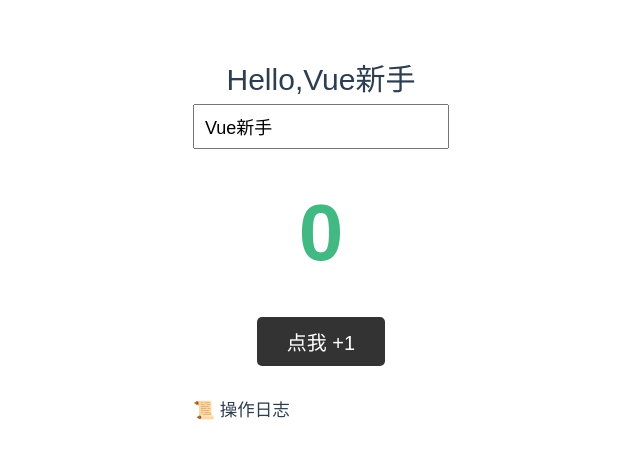
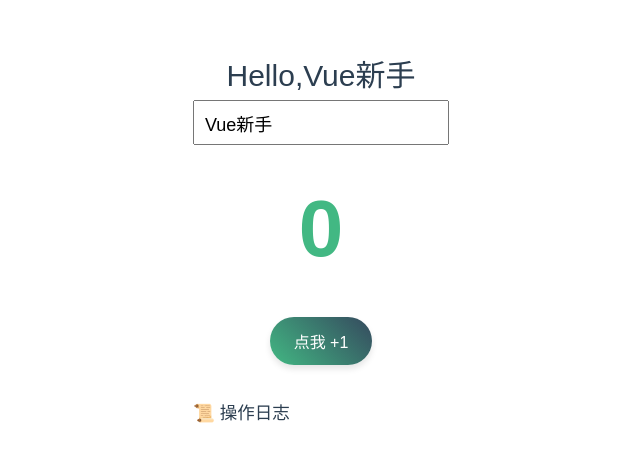
Before and after one commit to Terran-111/hello-vue, a Vue app: page / in a window 1280 px wide. Shown: the part 190-652 px from the top of the page, without its empty margins (191-831 px from the left). Built offline with nearby package versions, Linux system fonts and the light colour scheme.

Commit message:
增加Button组件功能

```diff
--- a/src/App.vue
+++ b/src/App.vue
@@ -1,5 +1,6 @@
 <script setup>
   import { ref } from 'vue' // 引入 Vue 的核心魔法棒
+  import MyButton from './components/MyButton.vue'
 
   // 定义一个“会动的变量” (响应式变量)
   // ref(0) 意思是初始值是 0
@@ -31,10 +32,13 @@
 
     <h2 v-if="count>=10" style="color:red">🎉 恭喜你达成目标！</h2>
 
-    <button @click="add">点我 +1</button>
+    <div class="buttons">
+      <MyButton @click="add" text="点我 +1" />
+      <MyButton @click="reset" text="重置" v-if="count > 0"/>
+    </div>
+    <!-- <button @click="add">点我 +1</button>
     <button @click="reset" v-if="count>0" style="background-color: #e74c3c;">重置</button>
-
-    <div class="buttons"></div>
+   -->
     <div style="margin-top: 30px;text-align: left;">
       <h3>📜 操作日志</h3>
       <ul>
--- /dev/null
+++ b/src/components/MyButton.vue
@@ -0,0 +1,31 @@
+<script setup>
+  // 接收外部传进来的文字
+  defineProps(['text'])
+</script>
+
+<template>
+  <button class="fancy-btn">
+    {{ text }}
+  </button>
+</template>
+
+<style scoped>
+  .fancy-btn {
+    background: linear-gradient(45deg, #42b883, #35495e);
+    border: none;
+    color: white;
+    padding: 12px 24px;
+    text-align: center;
+    font-size: 16px;
+    margin: 4px 2px;
+    cursor: pointer;
+    border-radius: 25px; /* 圆角 */
+    transition: 0.3s;
+    box-shadow: 0 4px 6px rgba(0,0,0,0.1);
+  }
+
+  .fancy-btn:hover {
+    transform: scale(1.05); /* 鼠标放上去变大一点点 */
+    box-shadow: 0 6px 8px rgba(0,0,0,0.2);
+  }
+</style>
```
